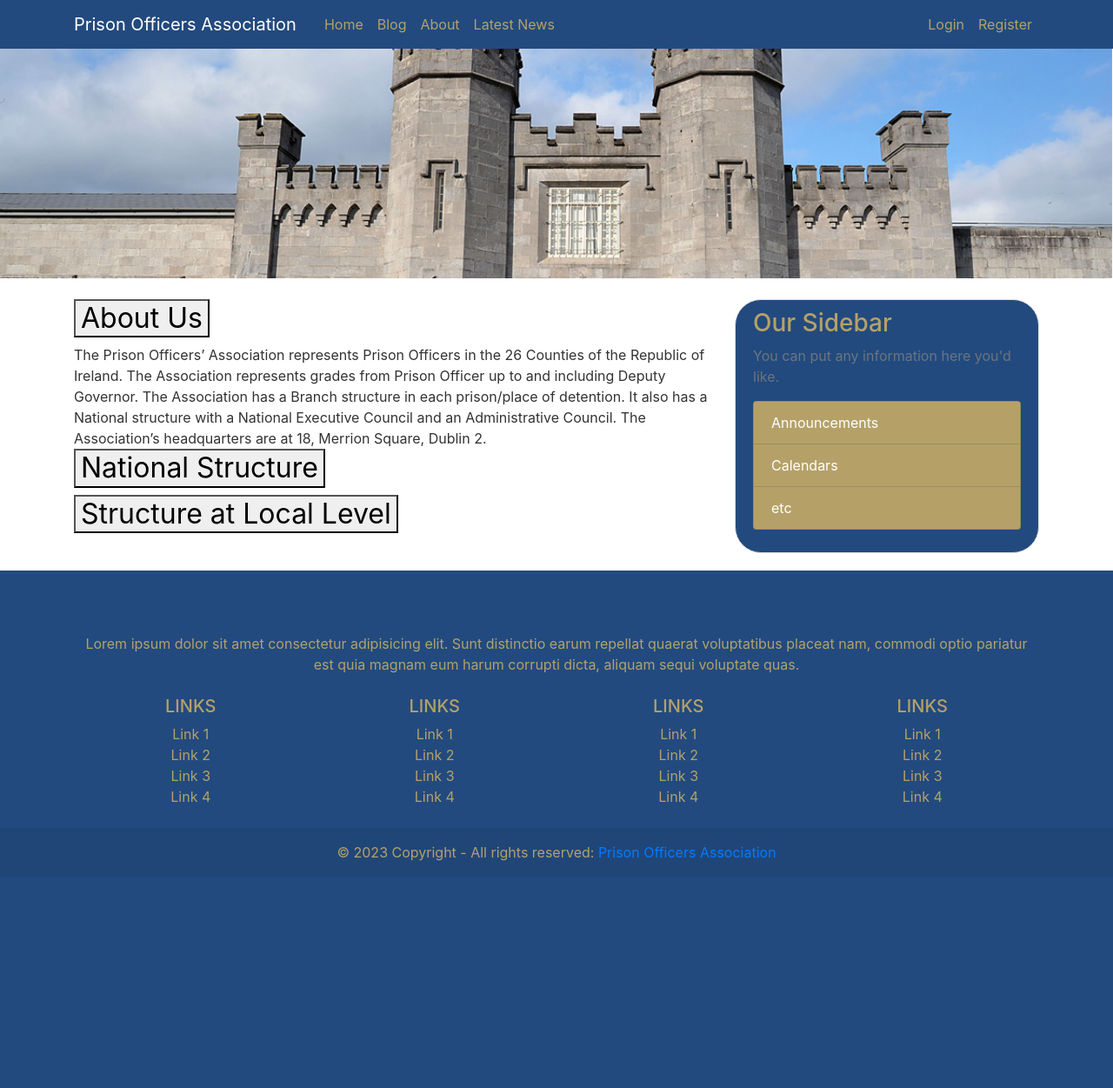
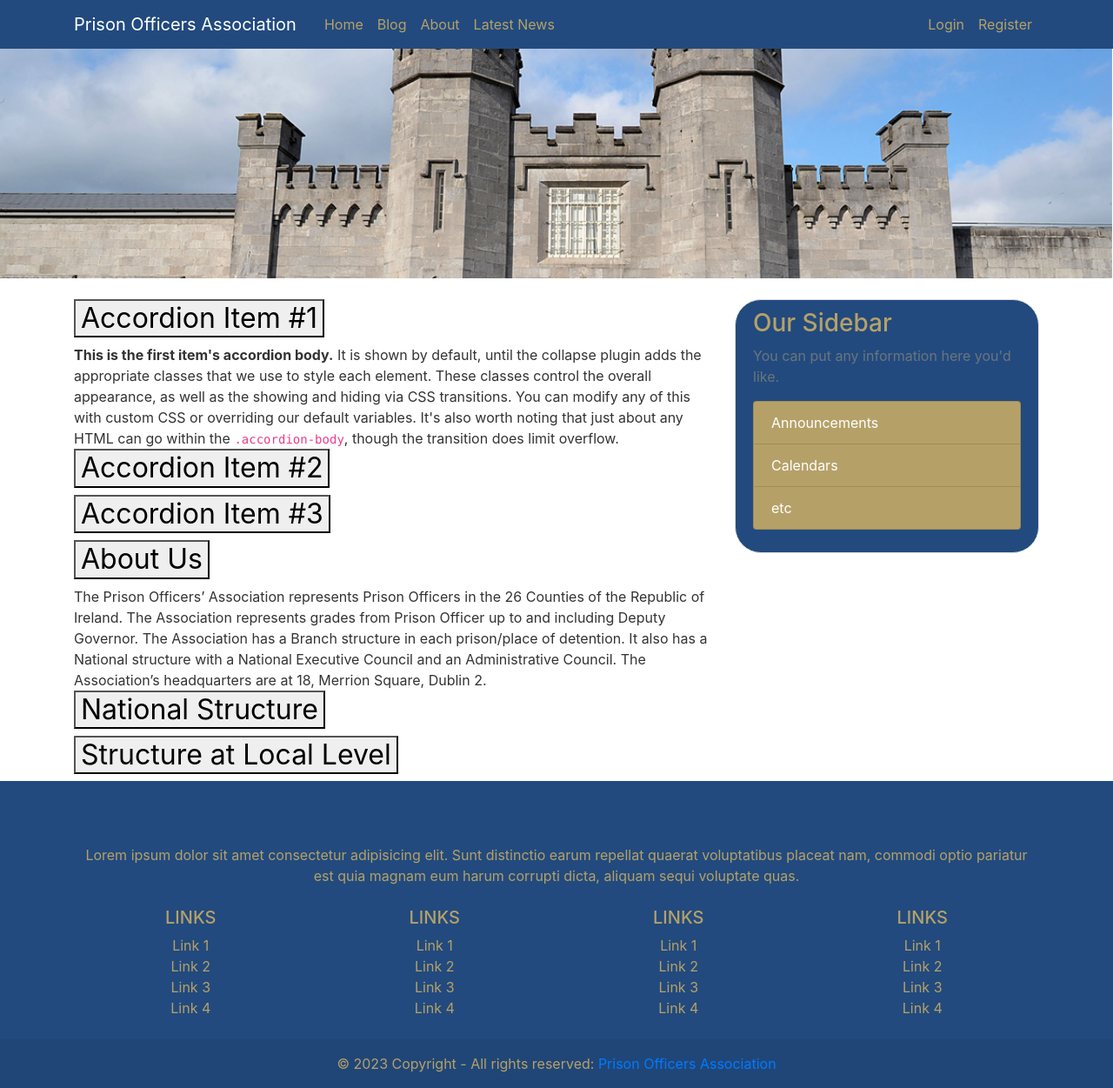
Before and after one commit to DermotKelly/POA, a Django app: page /about/ in a window 1280 px wide. Shown: the whole page at 87% size. Before the commit the page ends 990 px from the top, so only its background shows below. Run offline with Django 4.2, Linux system fonts and the light colour scheme; some libraries are stand-ins or nearby versions.

Commit message:
about update

```diff
--- a/django_project/blog/templates/blog/about.html
+++ b/django_project/blog/templates/blog/about.html
@@ -1,5 +1,44 @@
 {% extends "blog/base.html" %}
 {% block content %}
+<div class="accordion" id="accordionExample">
+    <div class="accordion-item">
+      <h2 class="accordion-header">
+        <button class="accordion-button" type="button" data-bs-toggle="collapse" data-bs-target="#collapseOne" aria-expanded="true" aria-controls="collapseOne">
+          Accordion Item #1
+        </button>
+      </h2>
+      <div id="collapseOne" class="accordion-collapse collapse show" data-bs-parent="#accordionExample">
+        <div class="accordion-body">
+          <strong>This is the first item's accordion body.</strong> It is shown by default, until the collapse plugin adds the appropriate classes that we use to style each element. These classes control the overall appearance, as well as the showing and hiding via CSS transitions. You can modify any of this with custom CSS or overriding our default variables. It's also worth noting that just about any HTML can go within the <code>.accordion-body</code>, though the transition does limit overflow.
+        </div>
+      </div>
+    </div>
+    <div class="accordion-item">
+      <h2 class="accordion-header">
+        <button class="accordion-button collapsed" type="button" data-bs-toggle="collapse" data-bs-target="#collapseTwo" aria-expanded="false" aria-controls="collapseTwo">
+          Accordion Item #2
+        </button>
+      </h2>
+      <div id="collapseTwo" class="accordion-collapse collapse" data-bs-parent="#accordionExample">
+        <div class="accordion-body">
+          <strong>This is the second item's accordion body.</strong> It is hidden by default, until the collapse plugin adds the appropriate classes that we use to style each element. These classes control the overall appearance, as well as the showing and hiding via CSS transitions. You can modify any of this with custom CSS or overriding our default variables. It's also worth noting that just about any HTML can go within the <code>.accordion-body</code>, though the transition does limit overflow.
+        </div>
+      </div>
+    </div>
+    <div class="accordion-item">
+      <h2 class="accordion-header">
+        <button class="accordion-button collapsed" type="button" data-bs-toggle="collapse" data-bs-target="#collapseThree" aria-expanded="false" aria-controls="collapseThree">
+          Accordion Item #3
+        </button>
+      </h2>
+      <div id="collapseThree" class="accordion-collapse collapse" data-bs-parent="#accordionExample">
+        <div class="accordion-body">
+          <strong>This is the third item's accordion body.</strong> It is hidden by default, until the collapse plugin adds the appropriate classes that we use to style each element. These classes control the overall appearance, as well as the showing and hiding via CSS transitions. You can modify any of this with custom CSS or overriding our default variables. It's also worth noting that just about any HTML can go within the <code>.accordion-body</code>, though the transition does limit overflow.
+        </div>
+      </div>
+    </div>
+  </div>
+
 <div class="accordion" id="accordionPanelsStayOpenExample">
     <div class="accordion-item">
       <h2 class="accordion-header">
```
